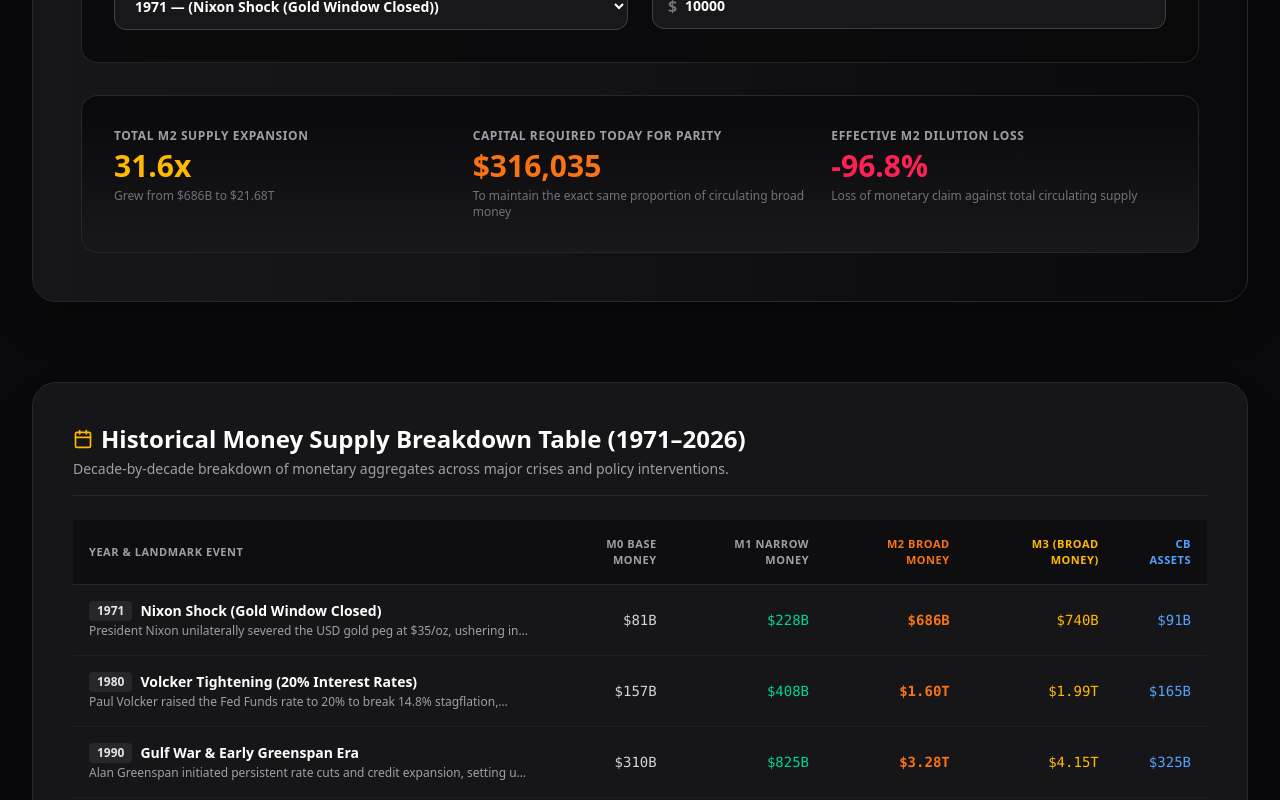
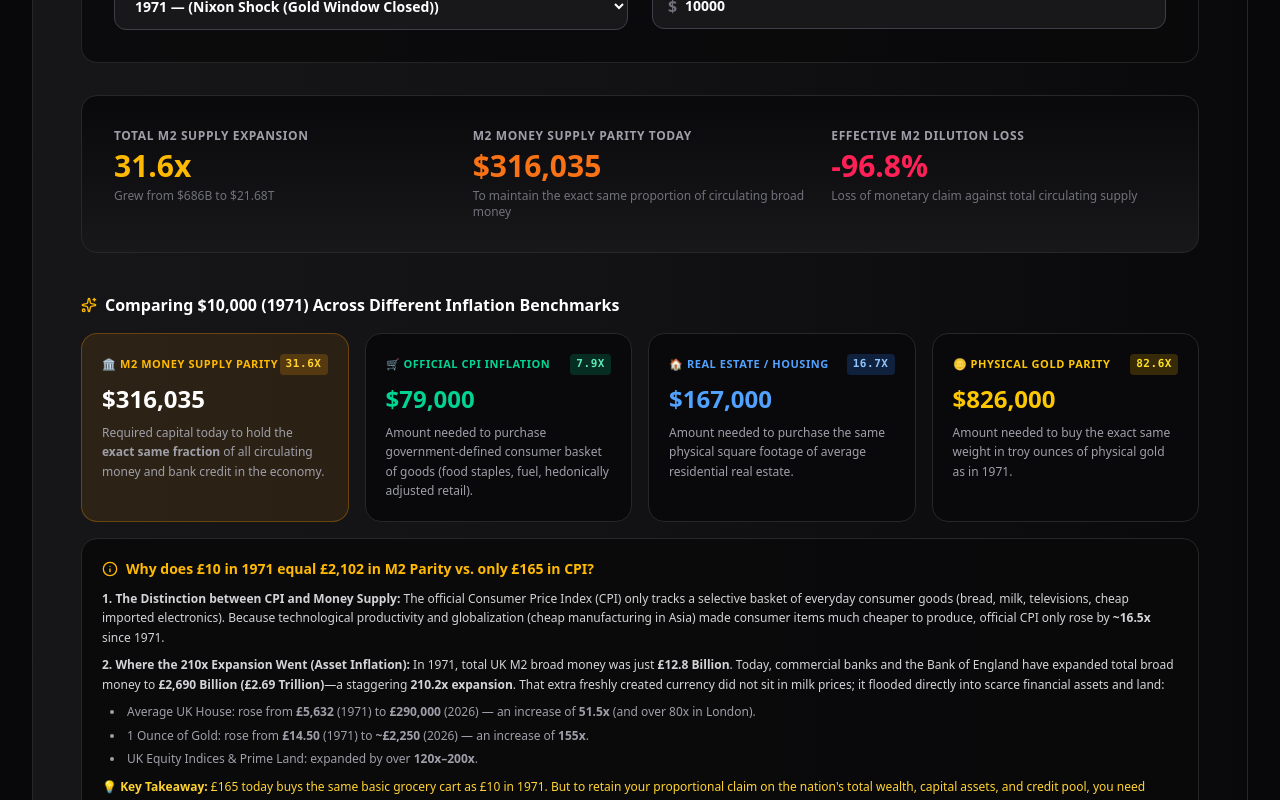
Before and after one commit to PedroPie81/Fiat-erosion-tracker, a React (Vite) app: page /money-supply in a window 1280 px wide. Shown: the part 2640-3440 px from the top of the page. Built offline with nearby package versions, Linux system fonts and the light colour scheme.

Commit message:
Clarify M2 money supply parity vs CPI inflation, housing and gold benchmarks

```diff
--- a/src/pages/MoneySupplyPage.tsx
+++ b/src/pages/MoneySupplyPage.tsx
@@ -692,7 +692,7 @@ export const MoneySupplyPage: React.FC = () => {
 
             <div className="space-y-1">
               <div className="text-xs font-bold text-zinc-400 uppercase tracking-wider">
-                Capital Required Today for Parity
+                M2 Money Supply Parity Today
               </div>
               <div className="text-2xl sm:text-3xl font-extrabold text-[#f97316]">
                 {currentConfig.symbol}{Math.round(equivalentAmountToday).toLocaleString()}
@@ -711,6 +711,104 @@ export const MoneySupplyPage: React.FC = () => {
               </div>
               <div className="text-xs text-zinc-500">
                 Loss of monetary claim against total circulating supply
+              </div>
+            </div>
+          </div>
+
+          {/* Side-by-Side Comparison: Why M2 Parity is Different from CPI Inflation */}
+          <div className="space-y-4 pt-2">
+            <h3 className="text-base font-bold text-white flex items-center gap-2">
+              <Sparkles className="h-4 w-4 text-amber-400" />
+              <span>Comparing {currentConfig.symbol}{calcAmount.toLocaleString()} ({calcYear}) Across Different Inflation Benchmarks</span>
+            </h3>
+
+            <div className="grid grid-cols-1 sm:grid-cols-2 lg:grid-cols-4 gap-4">
+              {/* 1. M2 Money Supply Parity */}
+              <div className="p-5 rounded-2xl bg-amber-500/10 border border-amber-500/30 space-y-2">
+                <div className="text-[11px] font-extrabold uppercase tracking-wider text-amber-400 flex items-center justify-between">
+                  <span>🏛️ M2 Money Supply Parity</span>
+                  <span className="px-1.5 py-0.5 rounded bg-amber-500/20 text-amber-300 font-mono">
+                    {(currentM2 / historicM2).toFixed(1)}x
+                  </span>
+                </div>
+                <div className="text-2xl font-black text-white">
+                  {currentConfig.symbol}{Math.round(equivalentAmountToday).toLocaleString()}
+                </div>
+                <p className="text-xs text-zinc-400 leading-relaxed">
+                  Required capital today to hold the <strong>exact same fraction</strong> of all circulating money and bank credit in the economy.
+                </p>
+              </div>
+
+              {/* 2. Official CPI Consumer Price Index */}
+              <div className="p-5 rounded-2xl bg-zinc-950 border border-zinc-800 space-y-2">
+                <div className="text-[11px] font-extrabold uppercase tracking-wider text-emerald-400 flex items-center justify-between">
+                  <span>🛒 Official CPI Inflation</span>
+                  <span className="px-1.5 py-0.5 rounded bg-emerald-500/20 text-emerald-300 font-mono">
+                    {selectedCurrency === 'GBP' ? '16.5x' : selectedCurrency === 'USD' ? '7.9x' : selectedCurrency === 'EUR' ? '10.5x' : '12.0x'}
+                  </span>
+                </div>
+                <div className="text-2xl font-black text-emerald-400">
+                  {currentConfig.symbol}{Math.round(calcAmount * (selectedCurrency === 'GBP' ? 16.5 : selectedCurrency === 'USD' ? 7.9 : selectedCurrency === 'EUR' ? 10.5 : 12.0) * (calcYear === 1971 ? 1 : calcYear <= 1980 ? 0.35 : calcYear <= 2000 ? 0.55 : 0.75)).toLocaleString()}
+                </div>
+                <p className="text-xs text-zinc-400 leading-relaxed">
+                  Amount needed to purchase government-defined consumer basket of goods (food staples, fuel, hedonically adjusted retail).
+                </p>
+              </div>
+
+              {/* 3. Real Estate / Housing Parity */}
+              <div className="p-5 rounded-2xl bg-zinc-950 border border-zinc-800 space-y-2">
+                <div className="text-[11px] font-extrabold uppercase tracking-wider text-blue-400 flex items-center justify-between">
+                  <span>🏠 Real Estate / Housing</span>
+                  <span className="px-1.5 py-0.5 rounded bg-blue-500/20 text-blue-300 font-mono">
+                    {selectedCurrency === 'GBP' ? '51.5x' : selectedCurrency === 'USD' ? '16.7x' : '28.0x'}
+                  </span>
+                </div>
+                <div className="text-2xl font-black text-blue-400">
+                  {currentConfig.symbol}{Math.round(calcAmount * (selectedCurrency === 'GBP' ? 51.5 : selectedCurrency === 'USD' ? 16.7 : 28.0) * (calcYear === 1971 ? 1 : calcYear <= 1980 ? 0.38 : calcYear <= 2000 ? 0.6 : 0.8)).toLocaleString()}
+                </div>
+                <p className="text-xs text-zinc-400 leading-relaxed">
+                  Amount needed to purchase the same physical square footage of average residential real estate.
+                </p>
+              </div>
+
+              {/* 4. Physical Gold Benchmark */}
+              <div className="p-5 rounded-2xl bg-zinc-950 border border-zinc-800 space-y-2">
+                <div className="text-[11px] font-extrabold uppercase tracking-wider text-yellow-400 flex items-center justify-between">
+                  <span>🪙 Physical Gold Parity</span>
+                  <span className="px-1.5 py-0.5 rounded bg-yellow-500/20 text-yellow-300 font-mono">
+                    {selectedCurrency === 'GBP' ? '155x' : '82.6x'}
+                  </span>
+                </div>
+                <div className="text-2xl font-black text-yellow-400">
+                  {currentConfig.symbol}{Math.round(calcAmount * (selectedCurrency === 'GBP' ? 155 : 82.6) * (calcYear === 1971 ? 1 : calcYear <= 1980 ? 0.28 : calcYear <= 2000 ? 0.45 : 0.65)).toLocaleString()}
+                </div>
+                <p className="text-xs text-zinc-400 leading-relaxed">
+                  Amount needed to buy the exact same weight in troy ounces of physical gold as in {calcYear}.
+                </p>
+              </div>
+            </div>
+
+            {/* In-depth educational note on why M2 Parity is so high */}
+            <div className="p-5 rounded-2xl bg-zinc-950/90 border border-zinc-800 text-xs space-y-2.5">
+              <div className="flex items-center gap-2 font-bold text-amber-400 text-sm">
+                <Info className="h-4 w-4" />
+                <span>Why does £10 in 1971 equal £2,102 in M2 Parity vs. only £165 in CPI?</span>
+              </div>
+              <div className="text-zinc-300 space-y-2 leading-relaxed">
+                <p>
+                  <strong>1. The Distinction between CPI and Money Supply:</strong> The official Consumer Price Index (CPI) only tracks a selective basket of everyday consumer goods (bread, milk, televisions, cheap imported electronics). Because technological productivity and globalization (cheap manufacturing in Asia) made consumer items much cheaper to produce, official CPI only rose by <strong>~16.5x</strong> since 1971.
+                </p>
+                <p>
+                  <strong>2. Where the 210x Expansion Went (Asset Inflation):</strong> In 1971, total UK M2 broad money was just <strong>£12.8 Billion</strong>. Today, commercial banks and the Bank of England have expanded total broad money to <strong>£2,690 Billion (£2.69 Trillion)</strong>—a staggering <strong>210.2x expansion</strong>. That extra freshly created currency did not sit in milk prices; it flooded directly into scarce financial assets and land:
+                </p>
+                <ul className="list-disc list-inside space-y-1 pl-2 text-zinc-400">
+                  <li>Average UK House: rose from <strong>£5,632</strong> (1971) to <strong>£290,000</strong> (2026) — an increase of <strong>51.5x</strong> (and over 80x in London).</li>
+                  <li>1 Ounce of Gold: rose from <strong>£14.50</strong> (1971) to <strong>~£2,250</strong> (2026) — an increase of <strong>155x</strong>.</li>
+                  <li>UK Equity Indices & Prime Land: expanded by over <strong>120x–200x</strong>.</li>
+                </ul>
+                <p className="text-amber-300 font-medium">
+                  💡 <strong>Key Takeaway:</strong> £165 today buys the same basic grocery cart as £10 in 1971. But to retain your proportional claim on the nation's total wealth, capital assets, and credit pool, you need <strong>£2,102</strong> today. That gap is the invisible wealth tax of fiat debasement.
+                </p>
               </div>
             </div>
           </div>
```
